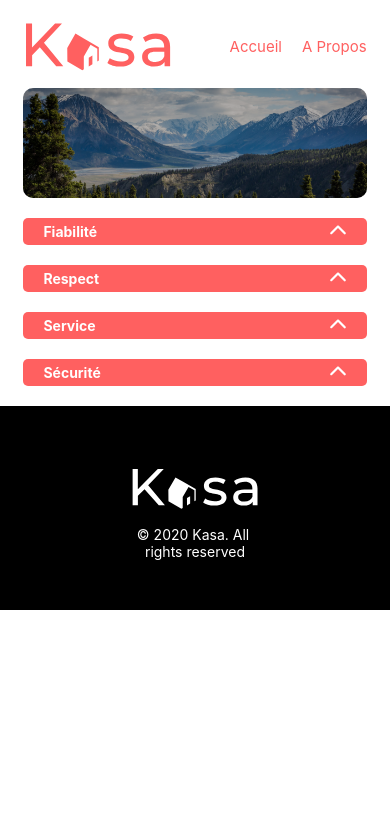
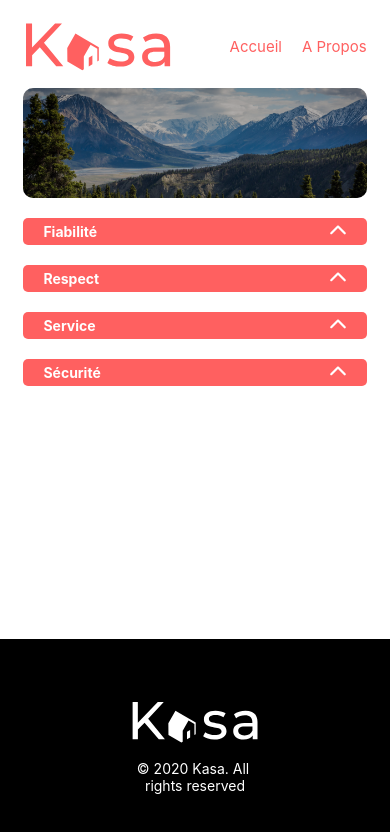
Before and after one commit to BonNicolas/PROJET-8, a React (Create React App) app in the folder kasa/: page /About in a window 390 px wide. Shown: the top 832 px of the page. Built offline with nearby package versions, Linux system fonts and the light colour scheme.

Commit message:
Fix : media query ( scss )

```diff
--- a/kasa/src/pages/About/about.jsx
+++ b/kasa/src/pages/About/about.jsx
@@ -34,7 +34,7 @@ const KasaRules = [
 
 function About() {
   return (
-    <div>
+    <div className="page-container">
       <Banner image={BannerAboutImage} />
       <section className="collapse">
         {KasaRules.map((collapse) => {
--- a/kasa/src/pages/Lodging/lodging.jsx
+++ b/kasa/src/pages/Lodging/lodging.jsx
@@ -24,7 +24,7 @@ function Lodging() {
   })
 
   return infoLodging ? (
-    <div>
+    <div className="page-container">
       <Slideshow pictures={infoLodging?.pictures} />
       <section className="lodging">
         <div className="lodging__container">
--- a/kasa/src/styles/index.css
+++ b/kasa/src/styles/index.css
@@ -491,6 +491,15 @@ code {
 @media (max-width: 768px) {
   body {
     min-width: 320px;
+    height: 100vh;
+  }
+  #root {
+    display: flex;
+    flex-direction: column;
+    height: 100%;
+  }
+  .page-container {
+    flex-grow: 1;
   }
   .main-logo--header {
     width: 150px;
--- a/kasa/src/styles/index.scss
+++ b/kasa/src/styles/index.scss
@@ -60,6 +60,17 @@ code {
 
   body {
     min-width: 320px;
+    height: 100vh;
+  }
+
+  #root {
+    display: flex;
+    flex-direction: column;
+    height: 100%;
+  }
+
+  .page-container {
+    flex-grow: 1;
   }
 
   .main-logo {
```
Also changed, not shown: 1 other file (tests, documents, lock files or other folders).
